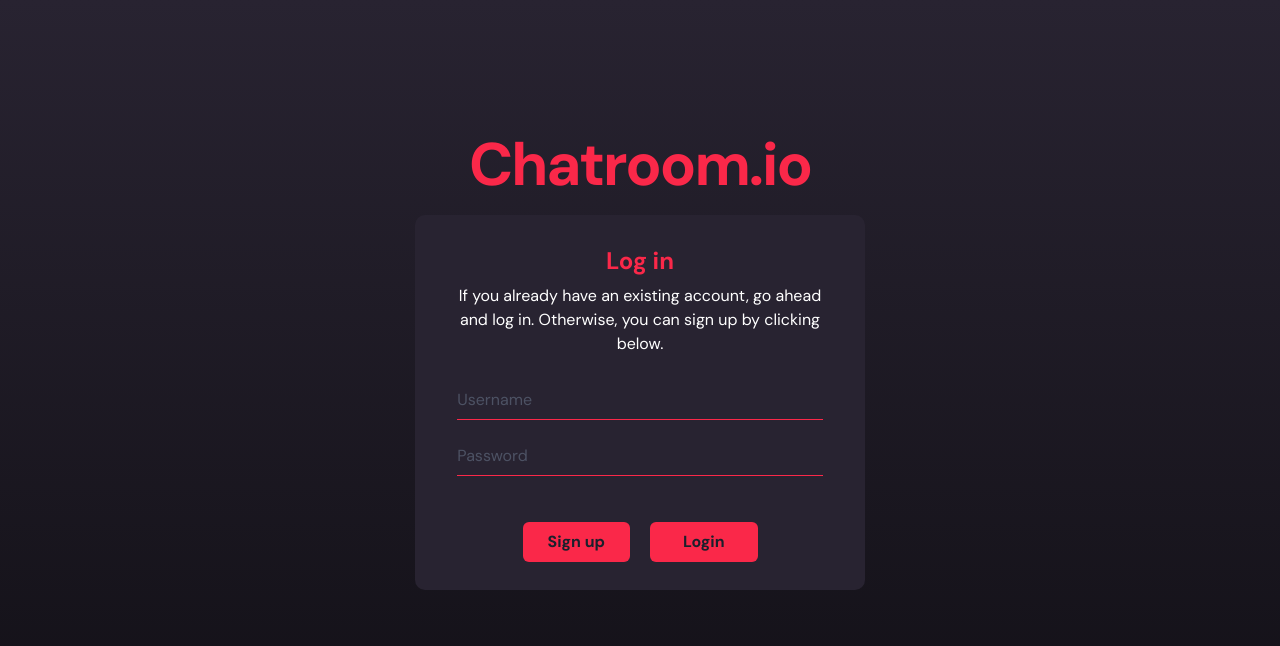
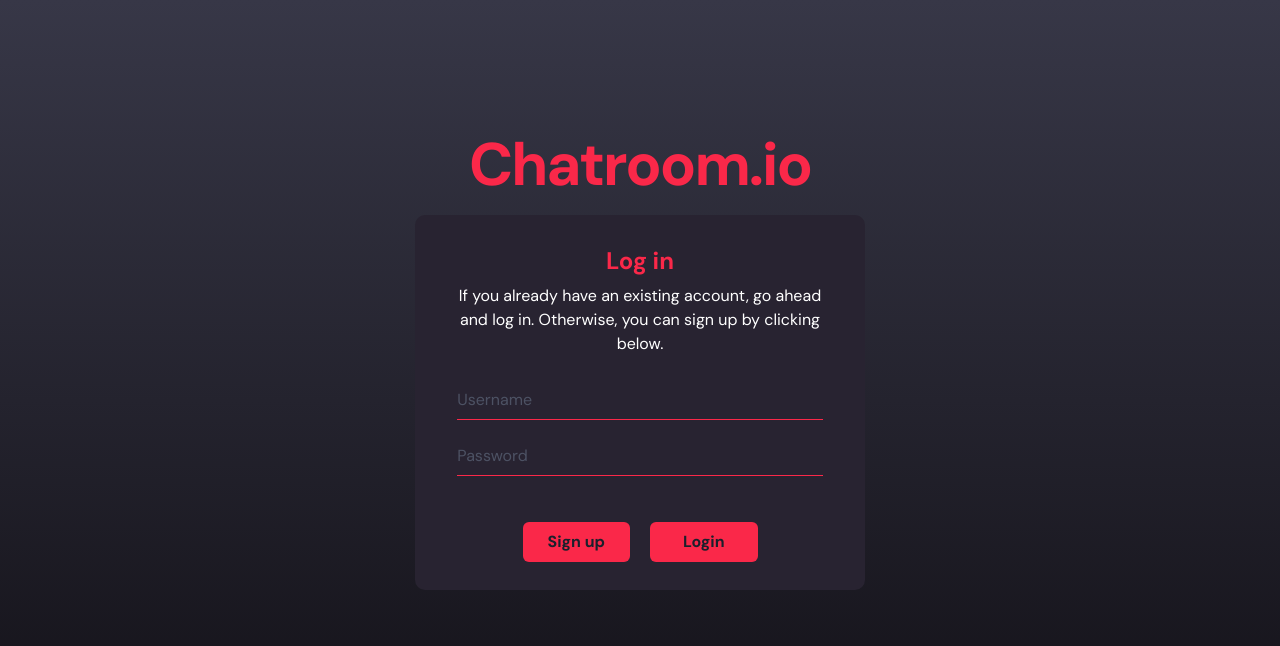
Before and after one commit to saldanaj97/ChatApp, a React (Create React App) app in the folder chat-client/: page / in a window 1280 px wide. Shown: the top 646 px of the page. Built offline with nearby package versions, Linux system fonts and the light colour scheme; no server answers.

Commit message:
Brighter background color

```diff
--- a/chat-client/src/App.css
+++ b/chat-client/src/App.css
@@ -3,7 +3,7 @@
 .App {
   font-family: "DM Sans";
   height: 100vh;
-  background: linear-gradient(0deg, rgba(17, 15, 21, 1) 0%, rgba(40, 35, 49, 1) 100%);
+  background: linear-gradient(0deg, rgba(17, 15, 21, 1) 0%, #373747 100%);
 }
 
 * {
```
